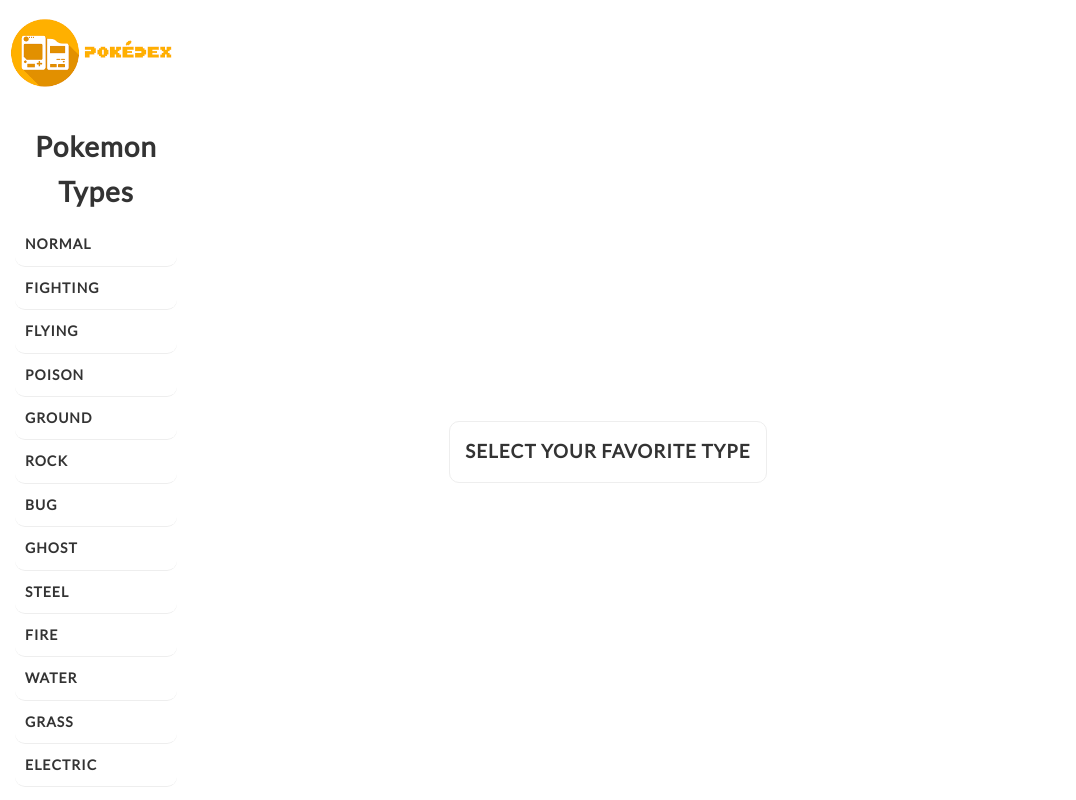
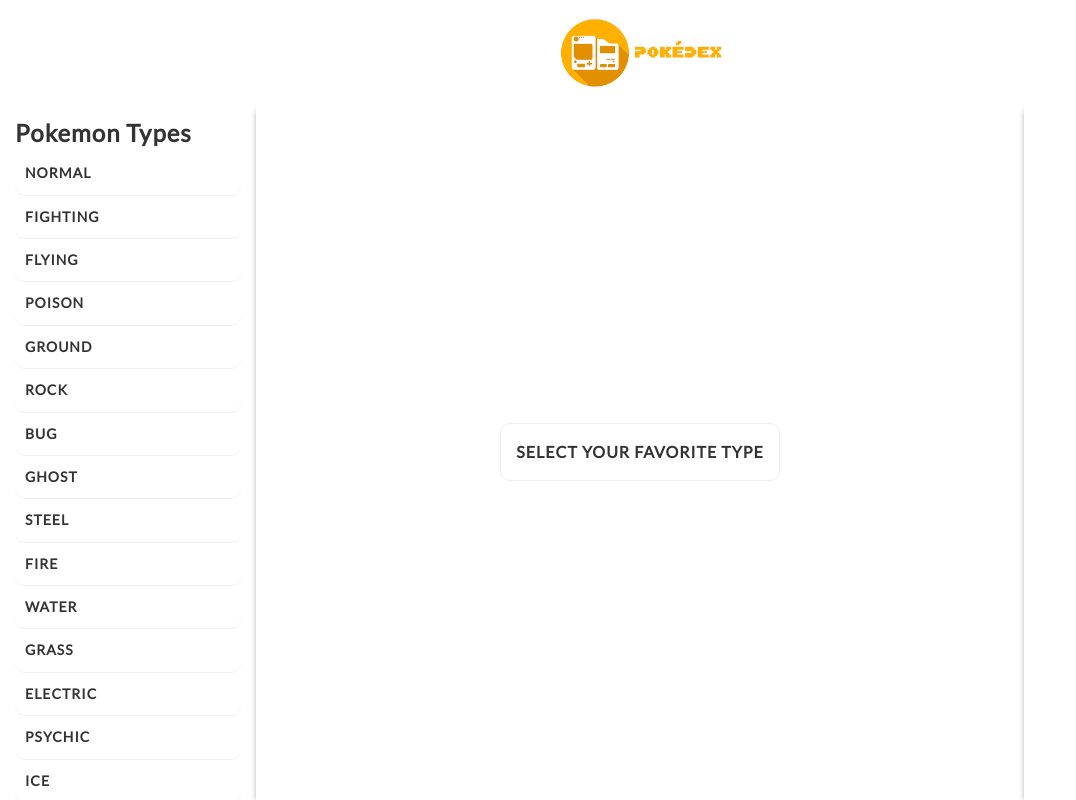
Before and after one commit to dhruv-y/baffle-frontend-app, a React (Create React App) app: page / in a window 1280 px wide. Shown: the whole page, without its empty margins (0-1076 px from the left). Built offline with nearby package versions, Linux system fonts and the light colour scheme.

Commit message:
style: improving overall component styles

```diff
--- a/src/components/pokemon-types/types-container/types-container.style.scss
+++ b/src/components/pokemon-types/types-container/types-container.style.scss
@@ -1,9 +1,10 @@
 .types-container{
     padding: 10px 15px;
 
-    .title {
-        margin: 10px 0;
-        font-size: 28px;
-        text-align: center;
+    .search {
+        margin-bottom: 10px;
+        font-size: 16px;
+        padding: 5px;
+        width: 100%;
     }
 }
--- a/src/components/pokemons/modal/modal.style.scss
+++ b/src/components/pokemons/modal/modal.style.scss
@@ -1,17 +1,43 @@
 .modal-container {
     padding: 20px;
-    background: #eee;
-    height: 320px;
-    width: 320px;
+    background: #fff;
+    height: 300px;
+    width: 300px;
     margin: 4rem auto;
     z-index: 1;
-    opacity: 0.9;
     position: fixed;
+    -webkit-box-shadow: 0px 4px 7px -3px #444;
+    box-shadow: 0px 4px 7px -3px #444;
+    border-radius: 14px;
 
     .modal-header{
+        text-align: center;
+
+        span {
+            text-transform: capitalize;
+            color: purple;
+        }
+    }
+
+    .modal-form {
         display: flex;
-        flex-direction: row;
-        justify-content: space-between;
+        justify-content: center;
+        flex-direction: column;
+        align-items: center;
+        margin-top: 10px;
 
+        .note {
+            padding: 50px;
+            font-size: 0.9rem;
+        }
+
+        .submit {
+            display: block;
+            padding: 8px;
+            color: #fff;
+            background-color: purple;
+            margin: 15px auto;
+            cursor: pointer;
+        }
     }
 }
--- a/src/components/pokemons/pokemon-container/pokemon-container.style.scss
+++ b/src/components/pokemons/pokemon-container/pokemon-container.style.scss
@@ -4,7 +4,6 @@
     flex-wrap: wrap;
     justify-content: center;
     align-items: center;
-    margin: 0 auto;
     height: 100%;
 
     .inner-text {
@@ -13,5 +12,21 @@
         border: 1px solid #eee;
         padding: 15px;
         border-radius: 10px;
+        font-size: 16px;
+
+        .icon {
+            height: 18px;
+            width: 18px;
+            position: relative;
+            top: 3px;
+            left: 3px;
+            animation: rotate 3s infinite linear;
+        }
     }
 }
+
+@keyframes rotate {
+    to {
+        transform: rotate(360deg);
+    }
+}
--- a/src/pages/homepage/homepage.style.scss
+++ b/src/pages/homepage/homepage.style.scss
@@ -6,7 +6,7 @@
     flex-flow: column;
 
     .header {
-        text-align: left;
+        text-align: center;
         .logo {
             width: 180px;
         }
@@ -18,18 +18,20 @@
 
         .types {
             height: 100%;
-            width: 15%;
+            width: 20%;
             float: left;
             background-color: #fff;
             overflow: auto;
         }
 
         .pokemons {
-            width: 65%;
+            width: 60%;
             height: 100%;
             float: left;
             background-color: #fff;
             overflow: auto;
+            -webkit-box-shadow: 0px 4px 7px -3px #444;
+            box-shadow: 0px 4px 7px -3px #444;
         }
 
         .favorites {
@@ -38,6 +40,9 @@
             position: relative;
             float: right;
             background-color: #fff;
+            overflow: auto;
+            -webkit-box-shadow: 0px 4px 7px -3px #444;
+            box-shadow: 0px 4px 7px -3px #444;
         }
     }
 }
```
